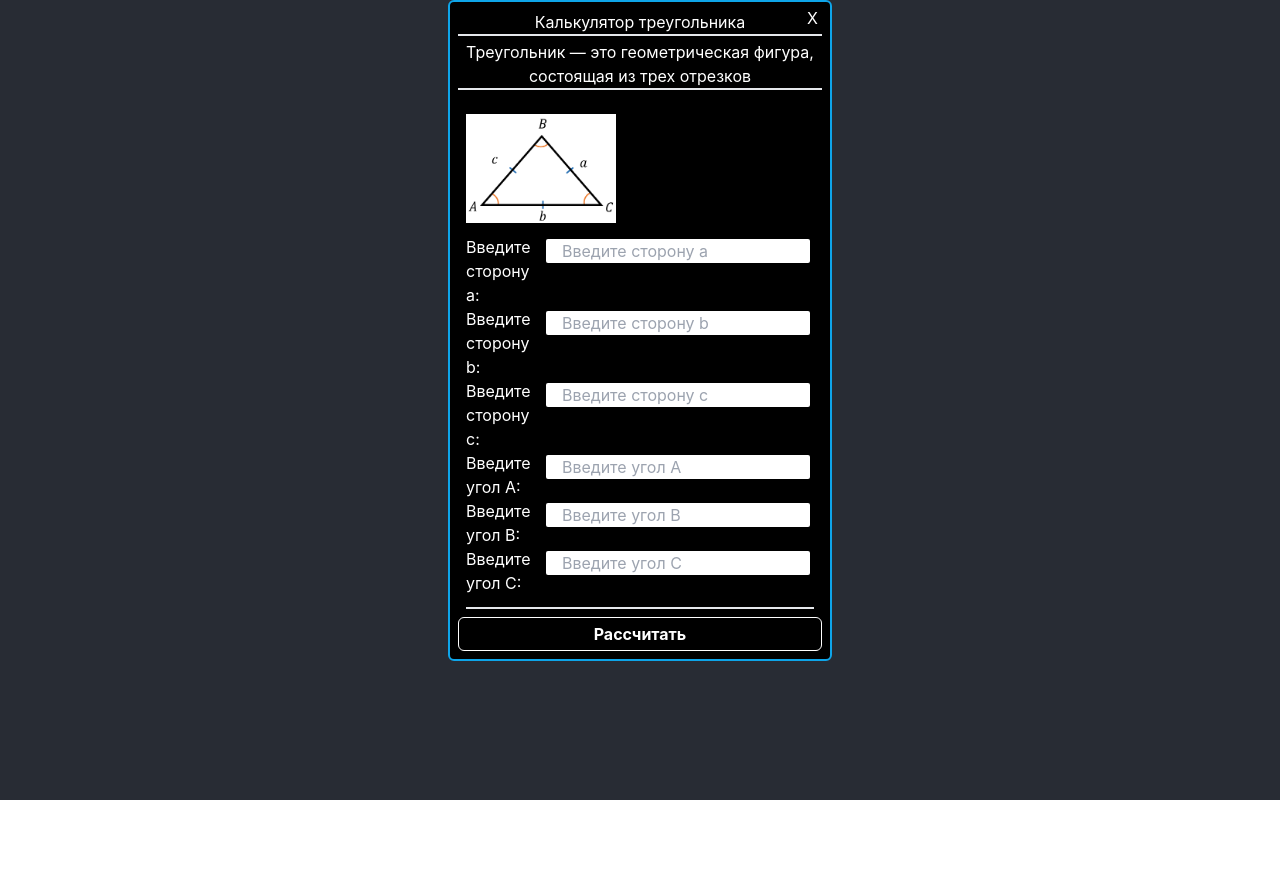
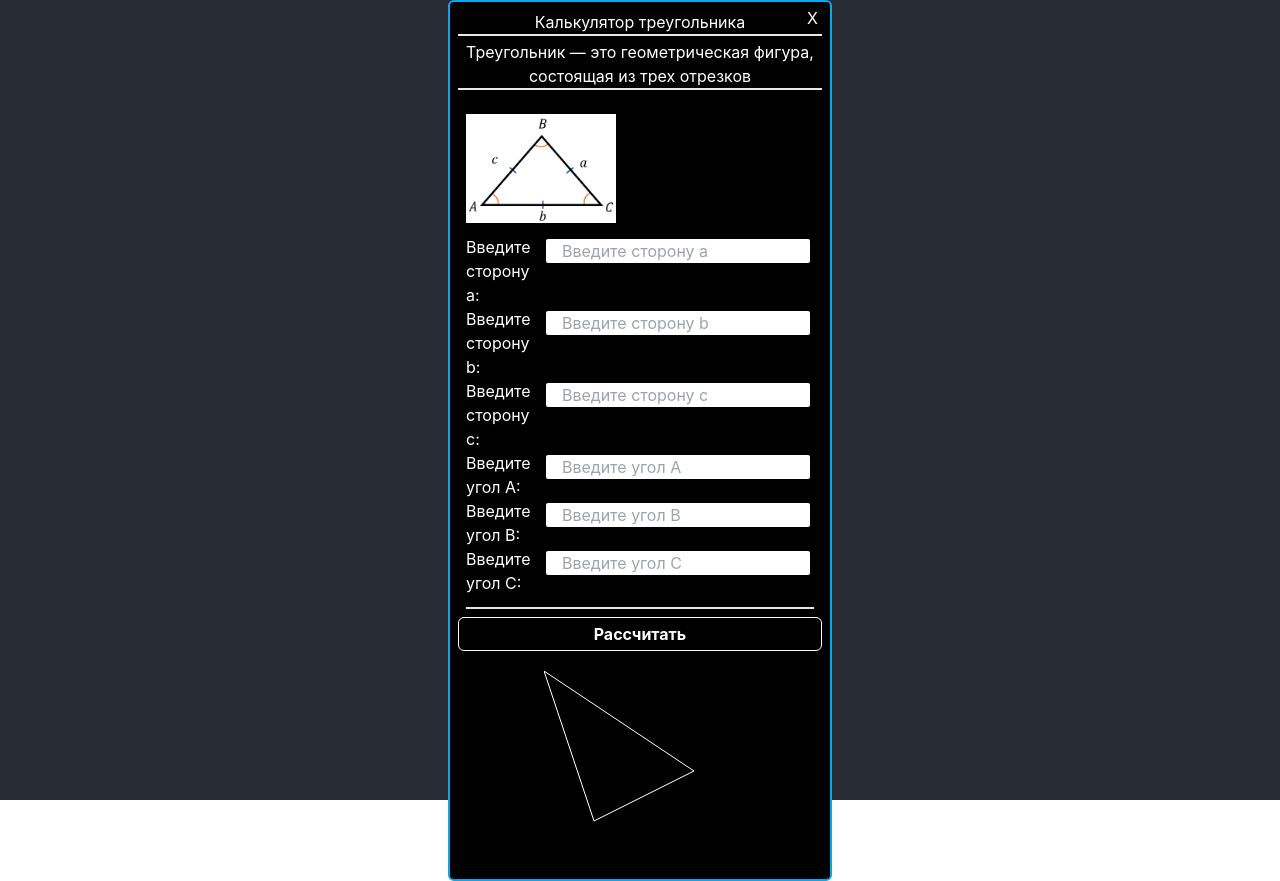
Before and after one commit to Tempo-Tempo/calc_service_front_v2, a React (Create React App) app: page /triangle in a window 1280 px wide. Before the commit the page ends 800 px from the top, so only its background shows below. Built offline with nearby package versions, Linux system fonts and the light colour scheme.

Commit message:
add canvas

```diff
--- a/src/pages/figurePages/MyTriangle.jsx
+++ b/src/pages/figurePages/MyTriangle.jsx
@@ -8,6 +8,7 @@ import { calc} from '../../hooks/UseTestPost/GetCalcResult.js';
 import MyResultsItems from '../../ui/MyResultsItems.jsx';
 import { RulesTypeTriangle } from '../../components/RulesAndHelpers/HandlerTypeTriangle/RulesTypeTriangle.js';
 import DescripFigure from '../../components/DescripFigure.jsx';
+import TriangleCanvas from './MyTriangleCanvas.jsx';
 
 
 const MyTriangle = () => {
@@ -27,6 +28,11 @@ const MyTriangle = () => {
      // console.log(RulesTypeTriangle(result.typeTriangle))
       setResult(result);
    })
+   const vertices = [
+      { x: 0, y: 0 },
+      { x: 150, y: 100 },
+      { x: 50, y: 150 },
+    ];
 
    return (
       <div className={'absolute flex flex-col bg-black p-2 border-2 text-base border-sky-500 rounded-md w-96 h-100'}>
@@ -69,6 +75,7 @@ const MyTriangle = () => {
                <MyResultsItems noIsTriagnle={errorIsNoTriangle} result={result} />
          </ul>
          <MyButton onSubmit={calcMyTriangle} onClick={calcMyTriangle}>Рассчитать</MyButton>
+         <TriangleCanvas width={200} height={200}  vertices={vertices}/>
       </div>
    );
 };
--- /dev/null
+++ b/src/pages/figurePages/MyTriangleCanvas.jsx
@@ -0,0 +1,25 @@
+import React, { useRef, useEffect } from 'react';
+
+const TriangleCanvas = ({ width, height, vertices }) => {
+  const canvasRef = useRef(null);
+
+  useEffect(() => {
+    const canvas = canvasRef.current;
+    const ctx = canvas.getContext('2d');
+    ctx.strokeStyle = "white";
+    ctx.clearRect(0, 0, width, height);
+    ctx.beginPath();
+    ctx.moveTo(vertices[0].x, vertices[0].y);
+    vertices.forEach(vertex => {
+      ctx.lineTo(vertex.x, vertex.y);
+    });
+    ctx.closePath();
+    ctx.stroke();
+  }, [vertices, width, height]);
+
+  return (<div className='mt-5 ml-2 flex justify-center'>
+            <canvas ref={canvasRef} width={width} height={height} />
+         </div>)
+};
+
+export default TriangleCanvas;
```
